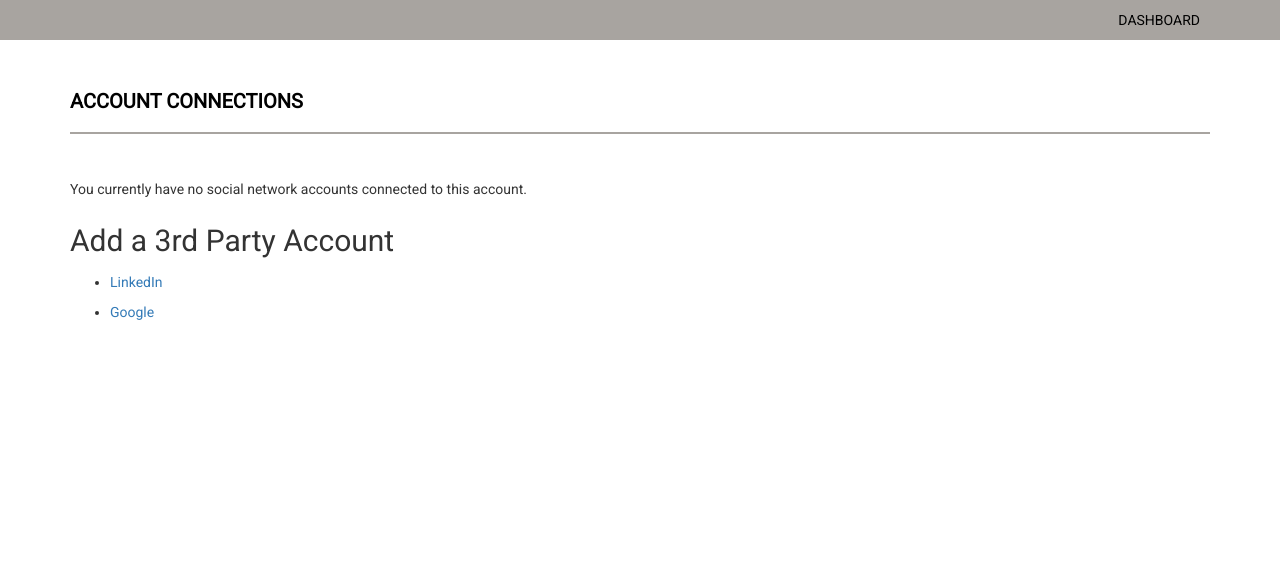
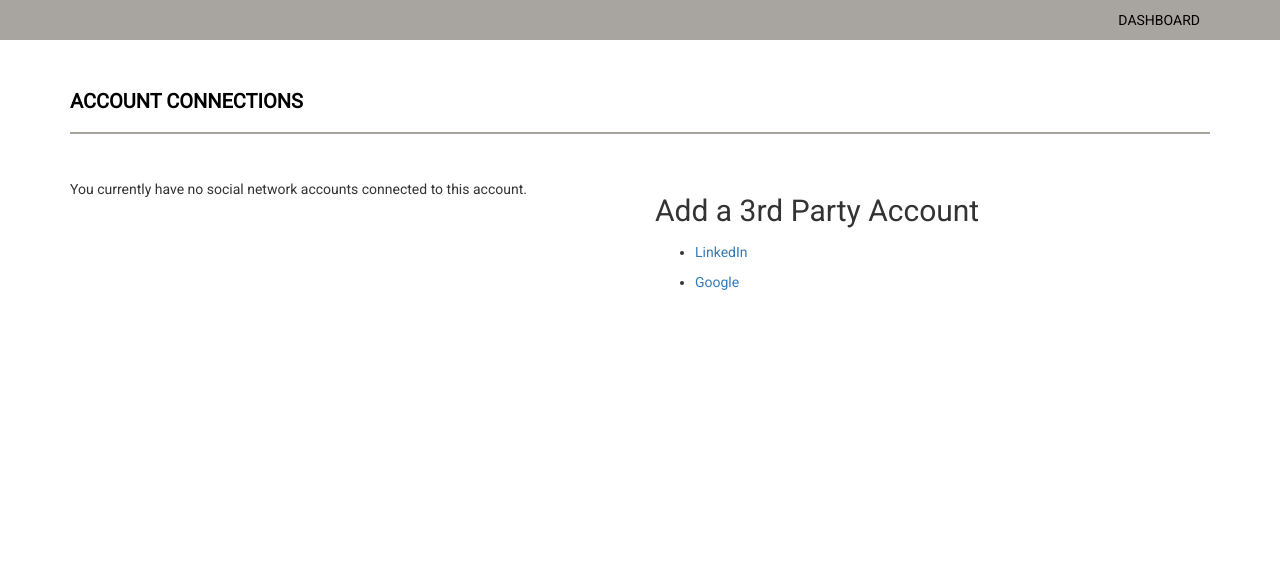
Before and after one commit to asatia07/albertatrades, a Django app: page /accounts/social/connections/ in a window 1280 px wide. Shown: the part 80-657 px from the top of the page. Run offline with Django 3.2, Linux system fonts and the light colour scheme; the visitor is signed in with stand-in values (Sample User, id 1); parts of the project's set-up code (start-up, migrations or seed data) failed here and were passed over; some libraries are stand-ins or nearby versions.

Commit message:
minor change

```diff
--- a/templates/socialaccount/connections.html
+++ b/templates/socialaccount/connections.html
@@ -12,7 +12,7 @@
       </div>
     </div>
     <div class="row">
-      <div class="col-md-12">
+      <div class="col-md-6">
         {% if form.accounts %}
           <p>{% blocktrans %}You can sign in to your account using any of the following third party accounts:{% endblocktrans %}</p>
           <form method="post" action="{% url 'socialaccount_connections' %}">
@@ -40,7 +40,8 @@
         {% else %}
           <p>{% trans 'You currently have no social network accounts connected to this account.' %}</p>
         {% endif %}
-
+      </div>
+      <div class="col-md-6">
         <h2>{% trans 'Add a 3rd Party Account' %}</h2>
         <ul class="socialaccount_providers">
           {% include "socialaccount/snippets/provider_list.html" with process="connect" %}
```
